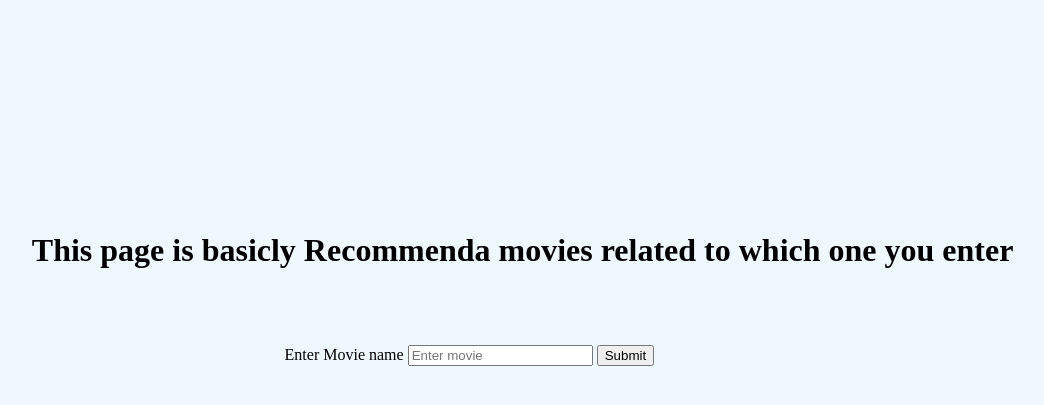
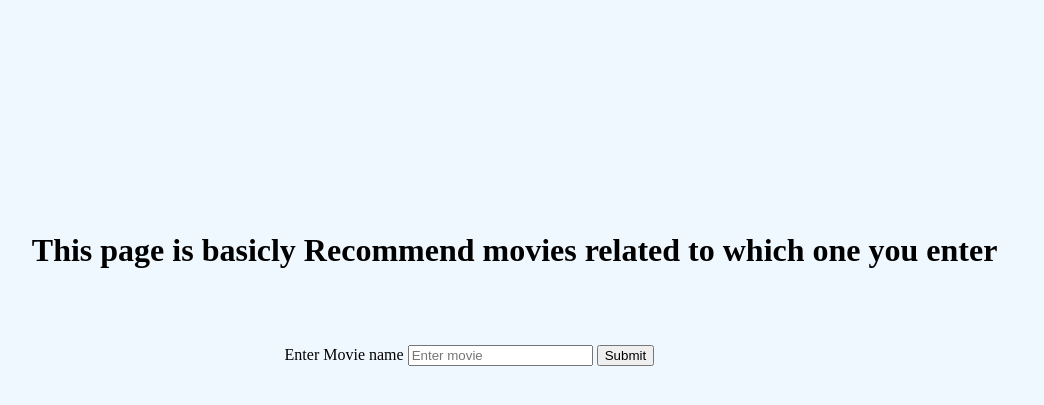
Before and after one commit to abhishekrajv1408/movies_recommendation, a Flask app: page / in a window 1280 px wide. Shown: the top 405 px of the page, without its empty margins (229-1273 px from the left). Run offline with Flask 2, Linux system fonts and the light colour scheme.

Commit message:
Update index.html

```diff
--- a/templates/index.html
+++ b/templates/index.html
@@ -8,8 +8,8 @@
 </head>
 <body>
     <h1 style="margin-left: 46%; font-size:1.5cm;"> <marquee behavior="slide" direction="left">Hello </marquee>  </h1>
-    <h1 style="margin-left: 25%; font-size:1cm;"> <marquee behavior="slide" direction="left">Welcome to Movies recommendation chenal</marquee>  </h1>
-    <h1 style="margin-left: 20%;">This page is basicly Recommenda  movies related to which  one you enter</h1>
+    <h1 style="margin-left: 25%; font-size:1cm;"> <marquee behavior="slide" direction="left">Welcome to Movies recommendation chanel</marquee>  </h1>
+    <h1 style="margin-left: 20%;">This page is basicly Recommend  movies related to which  one you enter</h1>
     <form action="/sub" method="POST" style="margin-left: 40%; margin-top: 2cm;">
         <label for="name">Enter Movie name</label>
         <input type="text"  name ="a" placeholder="Enter movie " required >
```
